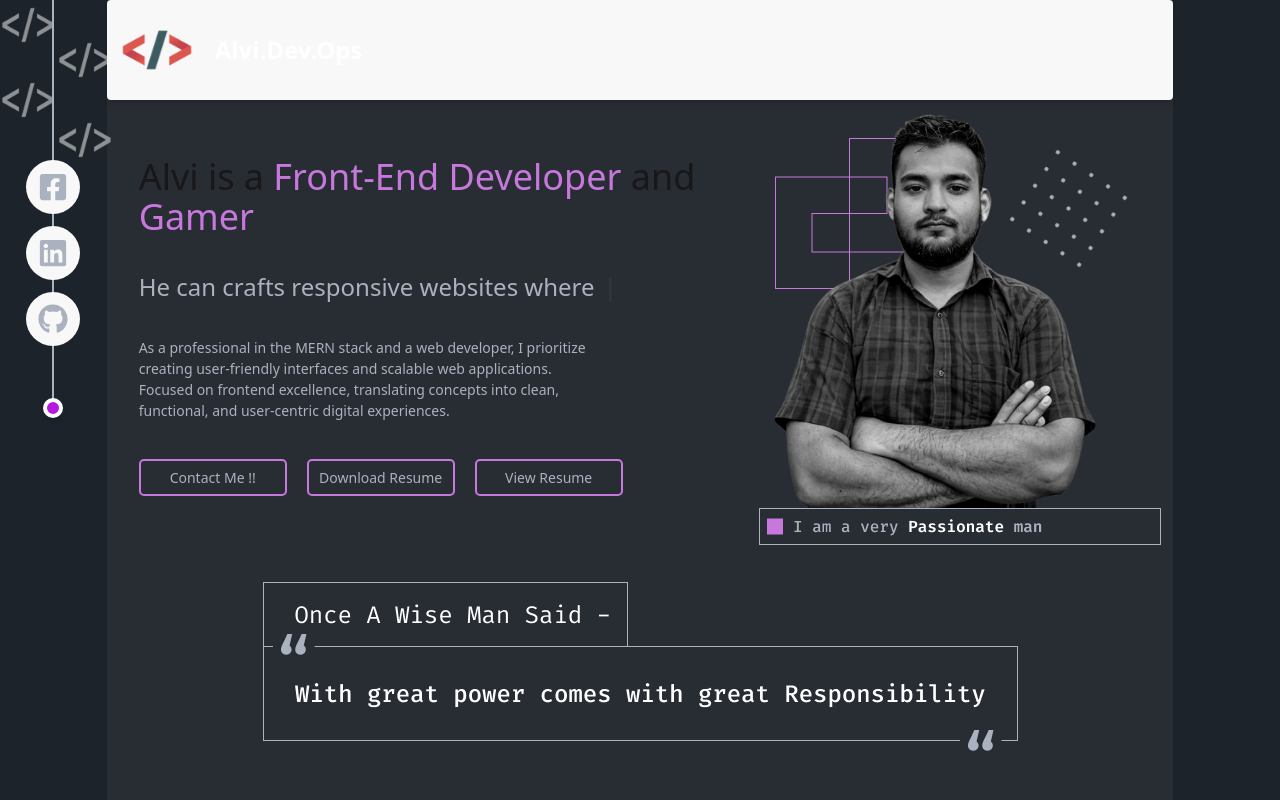
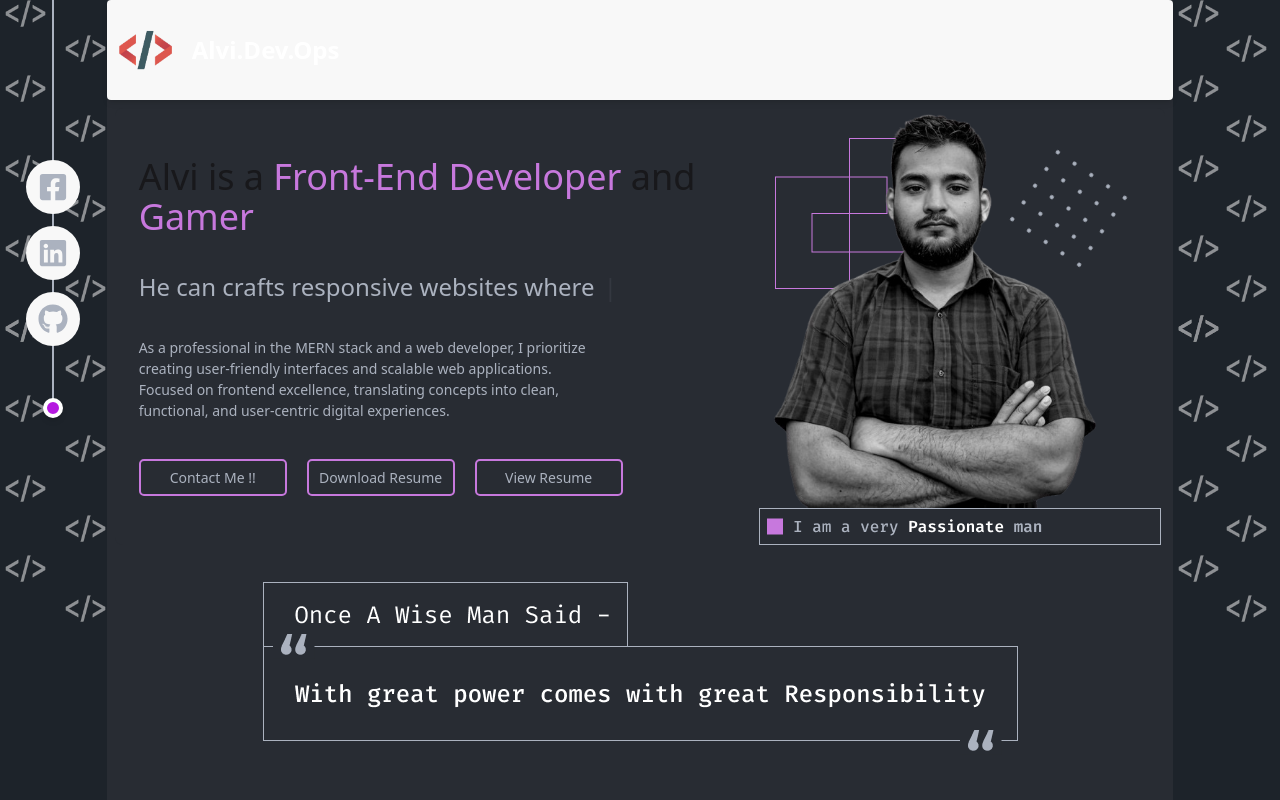
Before and after one commit to KINGALVI/KING-ALVI-portfolio, a React (Vite) app: page / in a window 1280 px wide. Shown: the top 800 px of the page. Built offline with nearby package versions, Linux system fonts and the light colour scheme.

Commit message:
edited some code

```diff
--- a/src/App.css
+++ b/src/App.css
@@ -7,9 +7,6 @@
 /* Set global background color for the body */
 body {
   background-color: oklch(25.33% 0.016 252.42);
-  /* background-image: url('../public/Images/Coding-Background.png');
-  background-repeat: repeat;
-  background-size: contain; */
 }
 
 /* Active link styling */
--- a/src/components/Header/Header.jsx
+++ b/src/components/Header/Header.jsx
@@ -16,7 +16,7 @@ export default function Header() {
                         <img
                             src={Logo}
                             alt="Logo"
-                            className="w-[100px] h-[100px] transform transition-transform duration-700  group-hover:scale-110 group-active:rotate-12 group-active:scale-110"
+                            className="w-[77px] h-[100px] transform transition-transform duration-700  group-hover:scale-110 group-active:rotate-12 group-active:scale-110"
                         />
                         {/* Brand name with subtle fade-slide animation */}
                         <h1 className="ml-2 text-white font-rajdhani animate-fadeSlide">
--- a/src/components/Main-Section/MainSection.jsx
+++ b/src/components/Main-Section/MainSection.jsx
@@ -11,8 +11,8 @@ const Main = () => {
 
       <Left_Side_Design />
 
-      <section className="md:w-[2500px] bg-[#282C33]">
-
+      <section className="md:w-[2500px] bg-[#282c33]">
+{/* bg-[#282C33] */}
         <Header />
 
         <Outlet />
--- a/src/components/Side-Design/Left-Side-Design.jsx
+++ b/src/components/Side-Design/Left-Side-Design.jsx
@@ -3,16 +3,37 @@ import Code from "../../../public/Images/Coding-Background.png";
 
 const Left_Side_Design = () => {
     return (
-        <div className="w-[250px] hidden md:block relative">
+        <section className="w-[250px] hidden md:block relative">
             {/* <p className="text-[#ABB2BF] absolute text-[35px] font-semibold">{"</>"}</p> */}
             {/* Sticky container for line + icons */}
             <div className="sticky top-0 flex flex-col items-center">
                 {/* Vertical line behind icons */}
-                <img src={Code} className="absolute w-[100px] left-[-22px] top-[-25px]" alt="Code Image 1" />
-                <img src={Code} className="absolute w-[100px] left-[35px] top-2.5" alt="Code Image 2" />
 
-                <img src={Code} className="absolute w-[100px] left-[-22px] top-[50px]" alt="Code Image 3" />
-                <img src={Code} className="absolute w-[100px] left-[35px] top-[90px]" alt="Code Image 4" />
+                <img src={Code} className="absolute w-[77px] left-[-13px] top-[-25px]" alt="Code Image 1" />
+                <img src={Code} className="absolute w-[77px] left-[47px] top-2.5" alt="Code Image 2" />
+
+                <img src={Code} className="absolute w-[77px] left-[-13px] top-[50px]" alt="Code Image 3" />
+                <img src={Code} className="absolute w-[77px] left-[47px] top-[90px]" alt="Code Image 4" />
+
+                <img src={Code} className="absolute w-[77px] left-[-13px] top-[130px]" alt="Code Image 5" />
+                <img src={Code} className="absolute w-[77px] left-[47px] top-[170px]" alt="Code Image 6" />
+
+                <img src={Code} className="absolute w-[77px] left-[-13px] top-[210px]" alt="Code Image 7" />
+                <img src={Code} className="absolute w-[77px] left-[47px] top-[250px]" alt="Code Image 8" />
+
+                <img src={Code} className="absolute w-[77px] left-[-13px] top-[290px]" alt="Code Image 9" />
+                <img src={Code} className="absolute w-[77px] left-[47px] top-[330px]" alt="Code Image 10" />
+
+                <img src={Code} className="absolute w-[77px] left-[-13px] top-[290px]" alt="Code Image 10" />
+                <img src={Code} className="absolute w-[77px] left-[47px] top-[410px]" alt="Code Image 12" />
+
+                <img src={Code} className="absolute w-[77px] left-[-13px] top-[370px]" alt="Code Image 10" />
+                <img src={Code} className="absolute w-[77px] left-[47px] top-[490px]" alt="Code Image 14" />
+
+                <img src={Code} className="absolute w-[77px] left-[-13px] top-[450px]" alt="Code Image 10" />
+                <img src={Code} className="absolute w-[77px] left-[47px] top-[570px]" alt="Code Image 16" />
+
+                <img src={Code} className="absolute w-[77px] left-[-13px] top-[530px]" alt="Code Image 10" />
 
                 <div className="absolute top-0 left-1/2 -translate-x-1/2 h-[400px] border-l-2 border-[#ABB2BF] z-0" />
 
@@ -50,7 +71,7 @@ const Left_Side_Design = () => {
                     </div>
                 </div>
             </div>
-        </div>
+        </section>
     );
 };
 
--- a/src/components/Side-Design/Right-Side-Design.jsx
+++ b/src/components/Side-Design/Right-Side-Design.jsx
@@ -1,8 +1,36 @@
+import Code from "../../../public/Images/Coding-Background.png";
+
 const Right_Side_Design = () => {
 
     return (
-        <section className="w-[250px] hidden md:block">
+        <section className="w-[250px] relative hidden md:block">
+            <div className="sticky top-0 flex flex-col items-center">
+                <img src={Code} className="absolute w-[77px] left-[-13px] top-[-25px]" alt="Code Image 1" />
+                <img src={Code} className="absolute w-[77px] left-[35px] top-2.5" alt="Code Image 2" />
 
+                <img src={Code} className="absolute w-[77px] left-[-13px] top-[50px]" alt="Code Image 3" />
+                <img src={Code} className="absolute w-[77px] left-[35px] top-[90px]" alt="Code Image 4" />
+
+                <img src={Code} className="absolute w-[77px] left-[-13px] top-[130px]" alt="Code Image 5" />
+                <img src={Code} className="absolute w-[77px] left-[35px] top-[170px]" alt="Code Image 6" />
+
+                <img src={Code} className="absolute w-[77px] left-[-13px] top-[210px]" alt="Code Image 7" />
+                <img src={Code} className="absolute w-[77px] left-[35px] top-[250px]" alt="Code Image 8" />
+
+                <img src={Code} className="absolute w-[77px] left-[-13px] top-[290px]" alt="Code Image 9" />
+                <img src={Code} className="absolute w-[77px] left-[35px] top-[330px]" alt="Code Image 10" />
+
+                <img src={Code} className="absolute w-[77px] left-[-13px] top-[290px]" alt="Code Image 10" />
+                <img src={Code} className="absolute w-[77px] left-[35px] top-[410px]" alt="Code Image 12" />
+
+                <img src={Code} className="absolute w-[77px] left-[-13px] top-[370px]" alt="Code Image 10" />
+                <img src={Code} className="absolute w-[77px] left-[35px] top-[490px]" alt="Code Image 14" />
+
+                <img src={Code} className="absolute w-[77px] left-[-13px] top-[450px]" alt="Code Image 10" />
+                <img src={Code} className="absolute w-[77px] left-[35px] top-[570px]" alt="Code Image 16" />
+
+                <img src={Code} className="absolute w-[77px] left-[-13px] top-[530px]" alt="Code Image 10" />
+            </div>
         </section>
     );
 };
```
